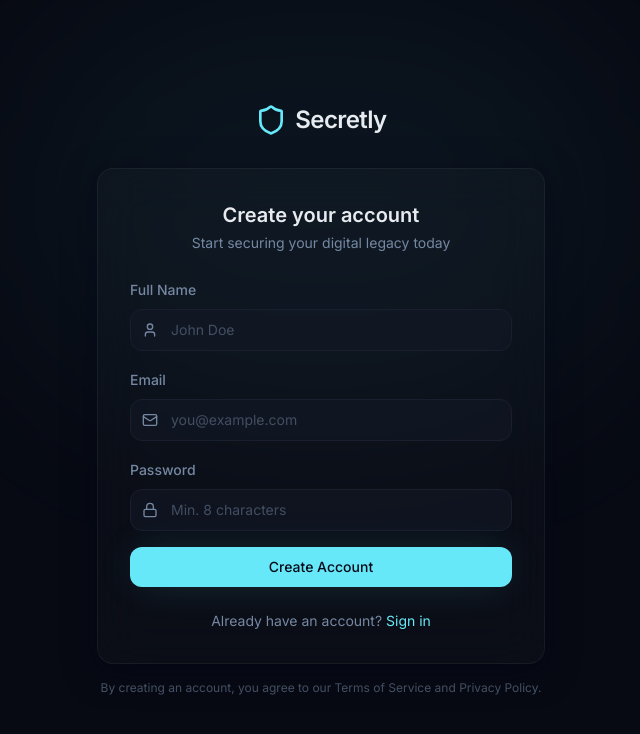
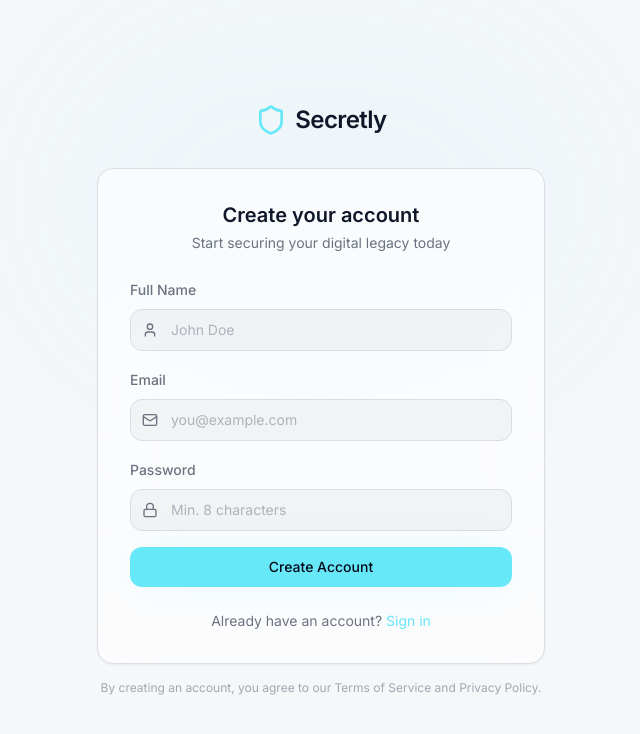
Before and after one commit to fauzansatriar/secretly-app, a Next.js app: page /signup in a window 1280 px wide. Shown: the top 734 px of the page, without its empty margins (319-959 px from the left). Built offline with nearby package versions, Linux system fonts and the light colour scheme.

Commit message:
feat: add functional light mode UI with theme toggle

```diff
--- a/app/(dashboard)/settings/page.tsx
+++ b/app/(dashboard)/settings/page.tsx
@@ -80,8 +80,9 @@ export default function SettingsPage() {
 
   // ─── Dark mode toggle ────────────────────────────────────────────────────
   function handleThemeToggle() {
-    updateSettings({ dark_mode: !settings.dark_mode });
-    // In a full app this would toggle the html class; for now it persists the setting
+    const newValue = !settings.dark_mode;
+    updateSettings({ dark_mode: newValue });
+    document.documentElement.classList.toggle("dark", newValue);
   }
 
   // ─── Notifications toggle ────────────────────────────────────────────────
@@ -221,7 +222,7 @@ export default function SettingsPage() {
           <SettingsToggle
             icon={settings.dark_mode ? Moon : Sun}
             label="Dark Mode"
-            description="Always dark for now"
+            description={settings.dark_mode ? "Dark theme active" : "Light theme active"}
             color="text-amber-400"
             enabled={settings.dark_mode}
             onToggle={handleThemeToggle}
--- a/app/globals.css
+++ b/app/globals.css
@@ -3,7 +3,41 @@
 @tailwind utilities;
 
 @layer base {
+  /* ─── Light Mode ─── */
   :root {
+    --background: 220 20% 97%;
+    --foreground: 222 47% 11%;
+
+    --card: 0 0% 100%;
+    --card-foreground: 222 47% 11%;
+
+    --popover: 0 0% 100%;
+    --popover-foreground: 222 47% 11%;
+
+    --primary: 199 89% 48%;
+    --primary-foreground: 0 0% 100%;
+
+    --secondary: 220 14% 92%;
+    --secondary-foreground: 222 47% 11%;
+
+    --muted: 220 14% 92%;
+    --muted-foreground: 220 9% 46%;
+
+    --accent: 220 14% 89%;
+    --accent-foreground: 222 47% 11%;
+
+    --destructive: 0 84% 60%;
+    --destructive-foreground: 0 0% 100%;
+
+    --border: 220 13% 87%;
+    --input: 220 13% 87%;
+    --ring: 199 89% 48%;
+
+    --radius: 0.75rem;
+  }
+
+  /* ─── Dark Mode ─── */
+  .dark {
     --background: 222 47% 5%;
     --foreground: 210 20% 92%;
 
@@ -31,8 +65,6 @@
     --border: 222 30% 14%;
     --input: 222 30% 14%;
     --ring: 187 92% 69%;
-
-    --radius: 0.75rem;
   }
 }
 
@@ -90,15 +122,30 @@
 
 @layer utilities {
   .glass {
-    @apply bg-white/[0.02] backdrop-blur-xl border border-white/[0.05] shadow-soft;
+    @apply backdrop-blur-xl border shadow-sm;
+    background: hsl(var(--card) / 0.6);
+    border-color: hsl(var(--border));
+  }
+  :is(.dark) .glass {
+    background: rgba(255,255,255,0.02);
+    border-color: rgba(255,255,255,0.05);
   }
 
   .glass-hover {
-    @apply hover:bg-white/[0.05] hover:border-white/[0.1] transition-all duration-300;
+    @apply hover:border-black/[0.1] transition-all duration-300;
+  }
+  :is(.dark) .glass-hover {
+    @apply hover:bg-white/[0.05] hover:border-white/[0.1];
   }
 
   .glass-strong {
-    @apply bg-white/[0.04] backdrop-blur-2xl border border-white/[0.08] shadow-soft;
+    @apply backdrop-blur-2xl border shadow-sm;
+    background: hsl(var(--card) / 0.8);
+    border-color: hsl(var(--border));
+  }
+  :is(.dark) .glass-strong {
+    background: rgba(255,255,255,0.04);
+    border-color: rgba(255,255,255,0.08);
   }
 
   .glow-border {
@@ -114,7 +161,7 @@
   }
 
   .bg-dot-pattern {
-    background-image: radial-gradient(circle, hsl(222 30% 16%) 1px, transparent 1px);
+    background-image: radial-gradient(circle, hsl(var(--border)) 1px, transparent 1px);
     background-size: 24px 24px;
   }
 
--- a/app/layout.tsx
+++ b/app/layout.tsx
@@ -33,10 +33,22 @@ export default function RootLayout({
   children: React.ReactNode;
 }) {
   return (
-    <html lang="en" className="dark">
+    <html lang="en" suppressHydrationWarning>
       <body className={`${inter.variable} font-sans min-h-screen safe-top`}>
+        <ThemeScript />
         {children}
       </body>
     </html>
   );
 }
+
+/** Inline script to apply theme before paint (no flash) */
+function ThemeScript() {
+  return (
+    <script
+      dangerouslySetInnerHTML={{
+        __html: `(function(){try{var s=JSON.parse(localStorage.getItem('secretly_settings')||'{}');document.documentElement.classList.toggle('dark',s.dark_mode!==false)}catch(e){document.documentElement.classList.add('dark')}})()`,
+      }}
+    />
+  );
+}
--- a/components/dashboard/mobile-nav.tsx
+++ b/components/dashboard/mobile-nav.tsx
@@ -16,7 +16,7 @@ export function MobileNav() {
 
   return (
     <nav className="fixed bottom-0 left-0 right-0 z-40 max-w-lg mx-auto safe-bottom">
-      <div className="mx-4 mb-3 px-3 py-2.5 rounded-2xl bg-[hsl(222,44%,7%)]/90 backdrop-blur-xl border border-white/[0.06] shadow-[0_-4px_20px_rgba(0,0,0,0.3)]">
+      <div className="mx-4 mb-3 px-3 py-2.5 rounded-2xl bg-background/90 backdrop-blur-xl border border-border shadow-[0_-4px_20px_rgba(0,0,0,0.08)] dark:shadow-[0_-4px_20px_rgba(0,0,0,0.3)]">
         <div className="flex items-center justify-around">
           {navItems.map((item) => {
             const isActive = pathname === item.href;
--- a/lib/store.tsx
+++ b/lib/store.tsx
@@ -55,7 +55,14 @@ export function StoreProvider({ children }: { children: ReactNode }) {
     }
 
     if (storedSettings) {
-      try { setSettings({ ...DEFAULT_SETTINGS, ...JSON.parse(storedSettings) }); } catch {}
+      try {
+        const parsed = { ...DEFAULT_SETTINGS, ...JSON.parse(storedSettings) };
+        setSettings(parsed);
+        // Apply theme
+        document.documentElement.classList.toggle("dark", parsed.dark_mode !== false);
+      } catch {}
+    } else {
+      document.documentElement.classList.add("dark");
     }
 
     if (storedLocked === "true") {
```
